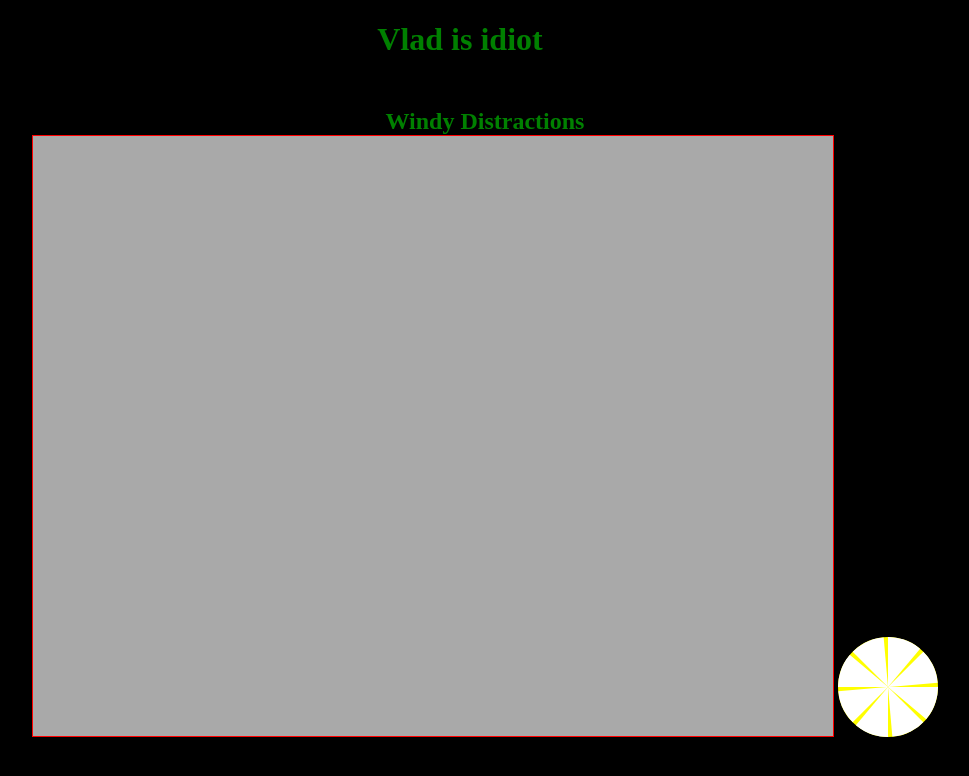
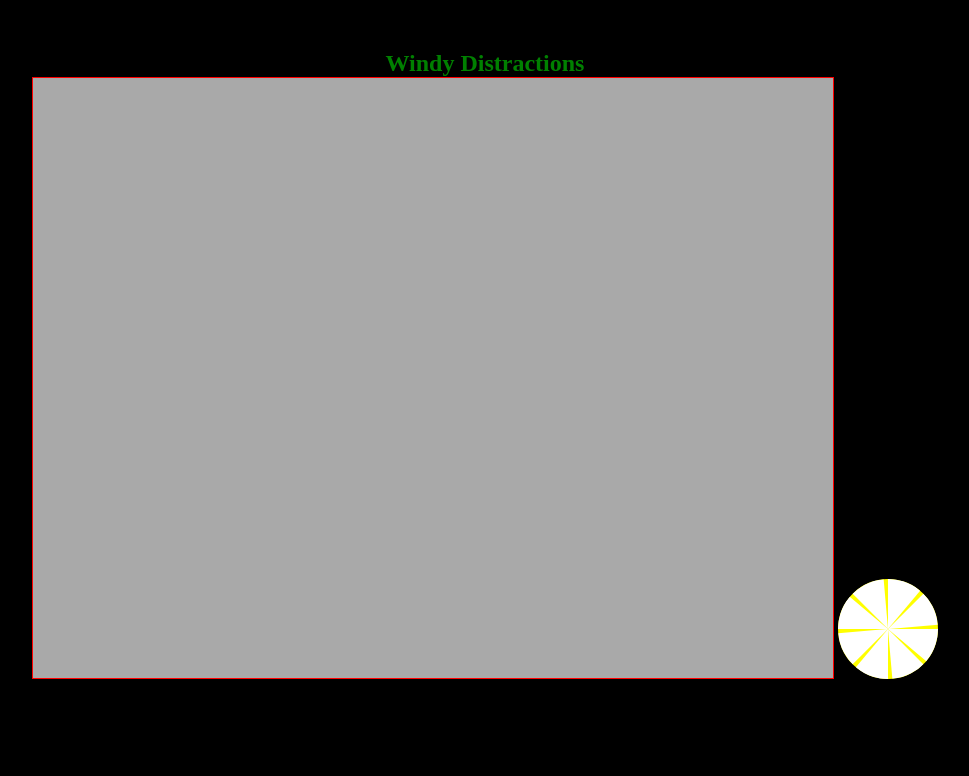
Before and after one commit to Scatchell/windy_distractions, a website: page index.html in a window 1280 px wide. Shown: the whole page, without its empty margins (180-1149 px from the left). Drawn offline with Linux system fonts and the light colour scheme.

Commit message:
Removing 'descriptive' title to avoid retribution

```diff
--- a/index.html
+++ b/index.html
@@ -21,7 +21,6 @@
   </head>
 
   <body onload="init()" style="background: black">
-  <h1 style="color: green; text-align: center">Vlad is idiot</h1>
     <div id="container">
       <h2>Windy Distractions</h2>
       <div id="gameplayArea"></div>
```
